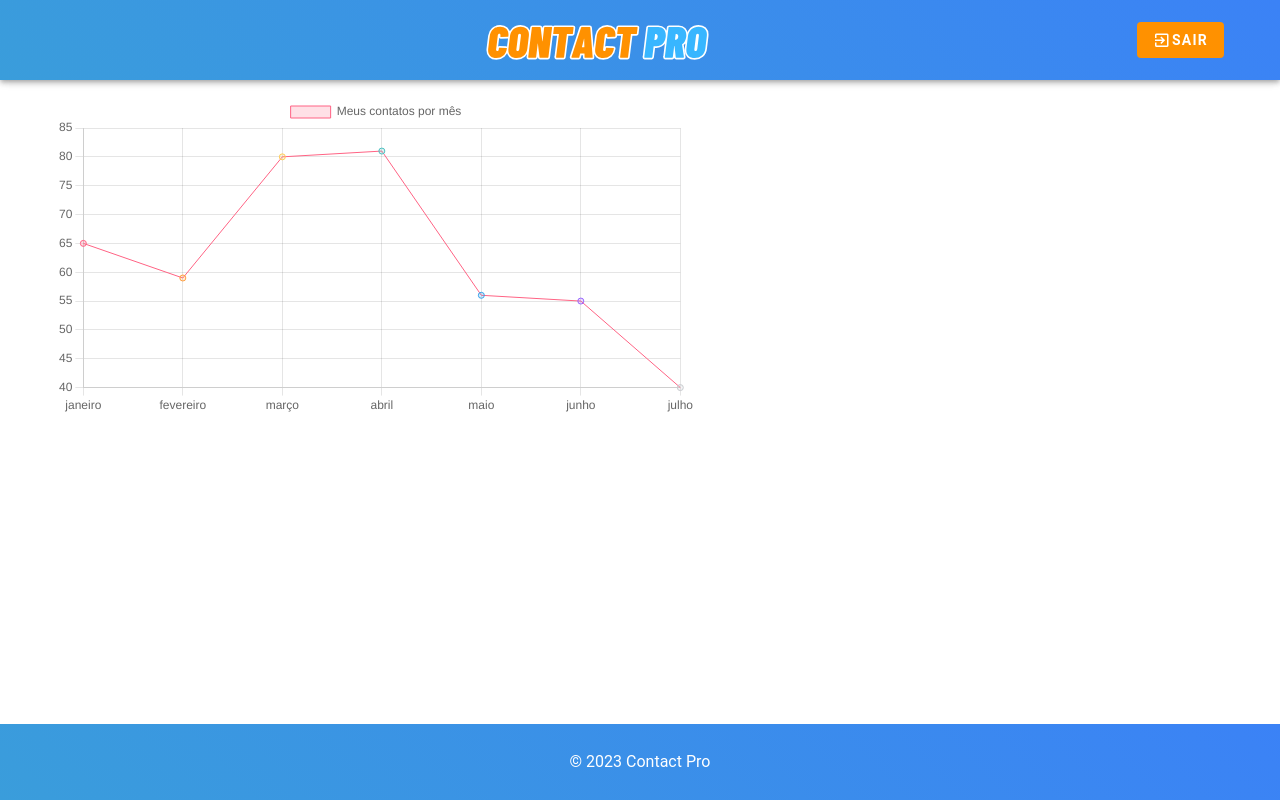
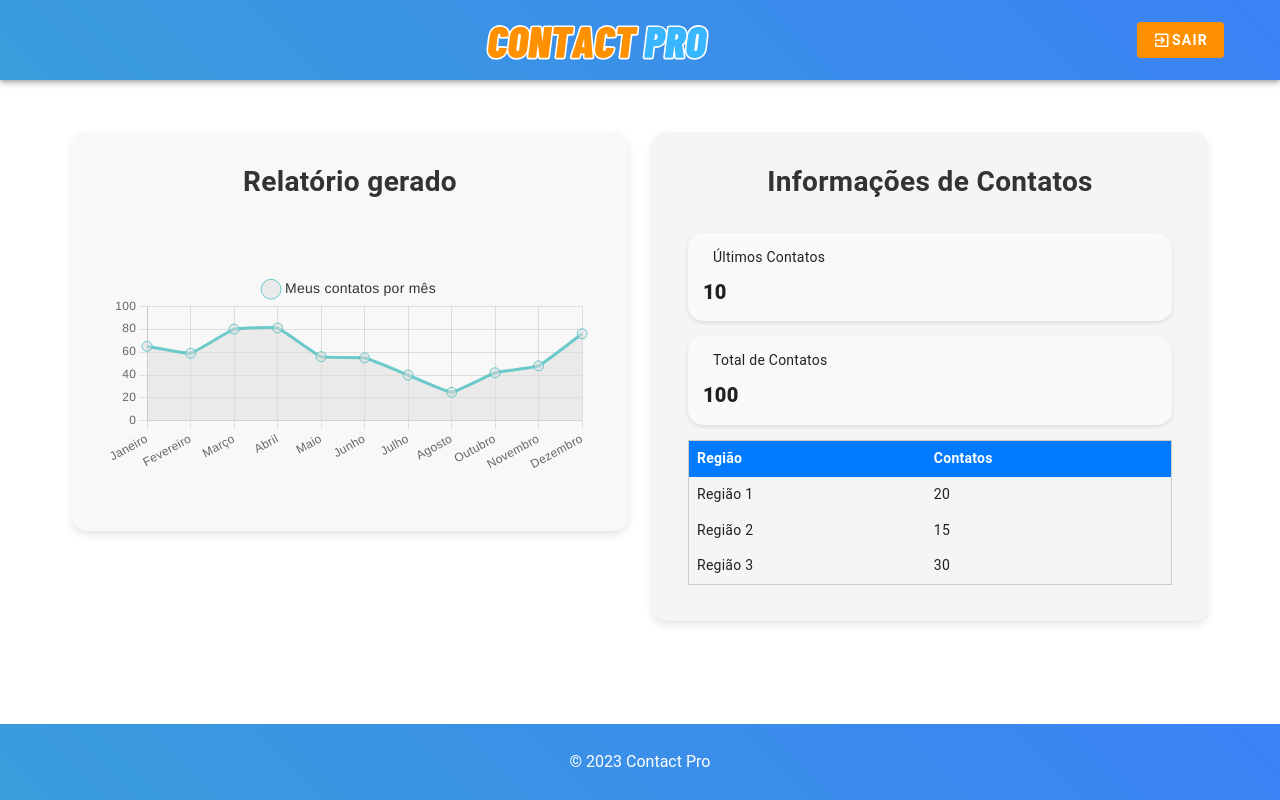
Before and after one commit to teuz1n/ContactPro, a Vue app in the folder frontend/: page /report in a window 1280 px wide. Built offline with nearby package versions, Linux system fonts and the light colour scheme; what vue-the-mask would draw is missing.

Commit message:
Adicionando gráfico e informações dos contatos na tela de relatório

```diff
--- a/frontend/src/views/ReportContactView.vue
+++ b/frontend/src/views/ReportContactView.vue
@@ -1,76 +1,234 @@
 <template>
     <div>
-        <the-navbar/>
-        <div style="position: relative; height: 40vh; width: 80vw;">
-            <canvas id="myChart"></canvas>
+      <the-navbar></the-navbar>
+      <v-container fluid>
+        <v-row>
+          <v-col cols="12" md="6">
+            <v-card class="dashboard-card graph-card">
+              <v-card-title class="dashboard-title">Relatório gerado</v-card-title>
+              <v-card-text>
+                <div class="chart-container">
+                  <canvas id="myChart" class="chart-canvas"></canvas>
                 </div>
-        <the-footer/>
+              </v-card-text>
+            </v-card>
+          </v-col>
+          <v-col cols="12" md="6">
+            <v-card class="dashboard-card contact-card">
+              <v-card-title class="dashboard-title">Informações de Contatos</v-card-title>
+              <v-card-text>
+                <div class="contact-info">
+                  <div class="large-card">
+                    <div class="card-header">
+                      <span class="icon"><i class="fas fa-history"></i></span>
+                      <p>Últimos Contatos</p>
+                    </div>
+                    <div class="card-body">
+                      <strong>10</strong>
+                    </div>
+                  </div>
+                  <div class="large-card">
+                    <div class="card-header">
+                      <span class="icon"><i class="fas fa-users"></i></span>
+                      <p>Total de Contatos</p>
+                    </div>
+                    <div class="card-body">
+                      <strong>100</strong>
+                    </div>
+                  </div>
+                  <table class="region-table">
+                    <thead>
+                      <tr>
+                        <th>Região</th>
+                        <th>Contatos</th>
+                      </tr>
+                    </thead>
+                    <tbody>
+                      <tr>
+                        <td>Região 1</td>
+                        <td>20</td>
+                      </tr>
+                      <tr>
+                        <td>Região 2</td>
+                        <td>15</td>
+                      </tr>
+                      <tr>
+                        <td>Região 3</td>
+                        <td>30</td>
+                      </tr>
+                    </tbody>
+                  </table>
+                </div>
+              </v-card-text>
+            </v-card>
+          </v-col>
+        </v-row>
+      </v-container>
+      <the-footer></the-footer>
     </div>
   </template>
 
   <script>
-import Chart from 'chart.js/auto';
   import TheNavbar from '@/components/TheNavbar.vue';
   import TheFooter from '@/components/TheFooter.vue';
+
+  import Chart from 'chart.js/auto';
 
   export default {
     components: {
       'the-navbar': TheNavbar,
       'the-footer': TheFooter
-
     },
-  mounted(){
-
-    const data = {
-        labels: ['janeiro', 'fevereiro', 'março', 'abril', 'maio', 'junho', 'julho'],
-            datasets:[{
+    mounted() {
+      this.generateChart();
+    },
+    methods: {
+      generateChart() {
+        const ctx = document.getElementById('myChart');
+        const myChart = new Chart(ctx, {
+          type: 'line',
+          data: {
+            labels: ['Janeiro', 'Fevereiro', 'Março', 'Abril', 'Maio', 'Junho', 'Julho', 'Agosto', 'Outubro', 'Novembro', 'Dezembro'],
+            datasets: [{
               label: 'Meus contatos por mês',
-                data: [65, 59, 80, 81, 56, 55, 40],
-                backgroundColor: [
-                    'rgba(255, 99, 132, 0.2)',
-                    'rgba(255, 159, 64, 0.2)',
-                    'rgba(255, 205, 86, 0.2)',
-                    'rgba(75, 192, 192, 0.2)',
-                    'rgba(54, 162, 235, 0.2)',
-                    'rgba(153, 102, 255, 0.2)',
-                    'rgba(201, 203, 207, 0.2)'
-                ],
-                borderColor: [
-                    'rgb(255, 99, 132)',
-                    'rgb(255, 159, 64)',
-                    'rgb(255, 205, 86)',
-                    'rgb(75, 192, 192)',
-                    'rgb(54, 162, 235)',
-                    'rgb(153, 102, 255)',
-                    'rgb(201, 203, 207)'
-                ],
-                borderWidth: 1
+              data: [65, 59, 80, 81, 56, 55, 40, 25, 42, 48, 76],
+              fill: true,
+              backgroundColor: 'rgba(220, 220, 220, 0.5)',
+              borderColor: 'rgba(75, 192, 192, 0.8)',
+              pointStyle: 'circle',
+              pointRadius: 5,
+              tension: 0.1
             }]
-
-    };
-
-    const config = {
-        type: 'line',
-        data: data,
+          },
           options: {
             scales: {
               y: {
-                    beginAtZera: true
+                beginAtZero: true
+              }
+            },
+            plugins: {
+              legend: {
+                display: true,
+                position: 'top',
+                labels: {
+                  color: '#333',
+                  font: {
+                    size: 14
+                  },
+                  usePointStyle: true,
+                  padding: 30
+                },
+                title: {
+                  display: true,
+                  color: '#333',
+                  font: {
+                    size: 16,
+                    weight: 'bold'
                   }
                 }
-        },
+              }
+            }
+          }
+        });
+      }
+    }
+  };
+  </script>
 
+  <style scoped>
+  .dashboard-card {
+    border-radius: 15px;
+    box-shadow: 0 4px 8px rgba(0, 0, 0, 0.1);
+    padding: 20px;
+    margin-top: 20px;
+    transition: all 0.3s ease;
   }
 
-
-
-    const ctx = document.getElementById('myChart');
-    const myChart = new Chart(ctx, config);
-    myChart;
-  }
+  .dashboard-card:hover {
+    transform: translateY(-5px);
   }
 
-</script>
+  .dashboard-title {
+    text-align: center;
+    font-size: 28px;
+    font-weight: bold;
+    margin-bottom: 20px;
+    color: #333;
+  }
 
-<style>
+  .chart-container {
+    margin-bottom: 20px;
+  }
+
+  .contact-info {
+    display: flex;
+    flex-direction: column;
+  }
+
+  .large-card {
+    background-color: #f9f9f9;
+    border-radius: 15px;
+    margin-bottom: 15px;
+    padding: 15px;
+    box-shadow: 0 2px 4px rgba(0, 0, 0, 0.1);
+    transition: all 0.3s ease;
+  }
+
+  .large-card:hover {
+    transform: translateY(-5px);
+  }
+
+  .card-header {
+    display: flex;
+    align-items: center;
+    margin-bottom: 10px;
+  }
+
+  .card-header .icon {
+    margin-right: 10px;
+  }
+
+  .card-header .icon i {
+    color: #007bff;
+  }
+
+  .card-body {
+    font-size: 20px;
+    font-weight: bold;
+  }
+
+  table {
+    width: 100%;
+    border-collapse: collapse;
+    border: 1px solid #ccc;
+  }
+
+  th,
+  td {
+    text-align: left;
+    padding: 8px;
+  }
+
+  th {
+    background-color: #f2f2f2;
+    color: #333;
+    font-weight: bold;
+  }
+
+  .graph-card {
+    background-color: #f8f8f8;
+  }
+
+  .contact-card {
+    background-color: #f5f5f5;
+  }
+
+  .region-table th {
+    background-color: #007bff;
+    color: #fff;
+  }
+
+  .chart-canvas {
+    height: 400px;
+  }
   </style>
```
Lines whose indentation alone changed are shown as unchanged.
